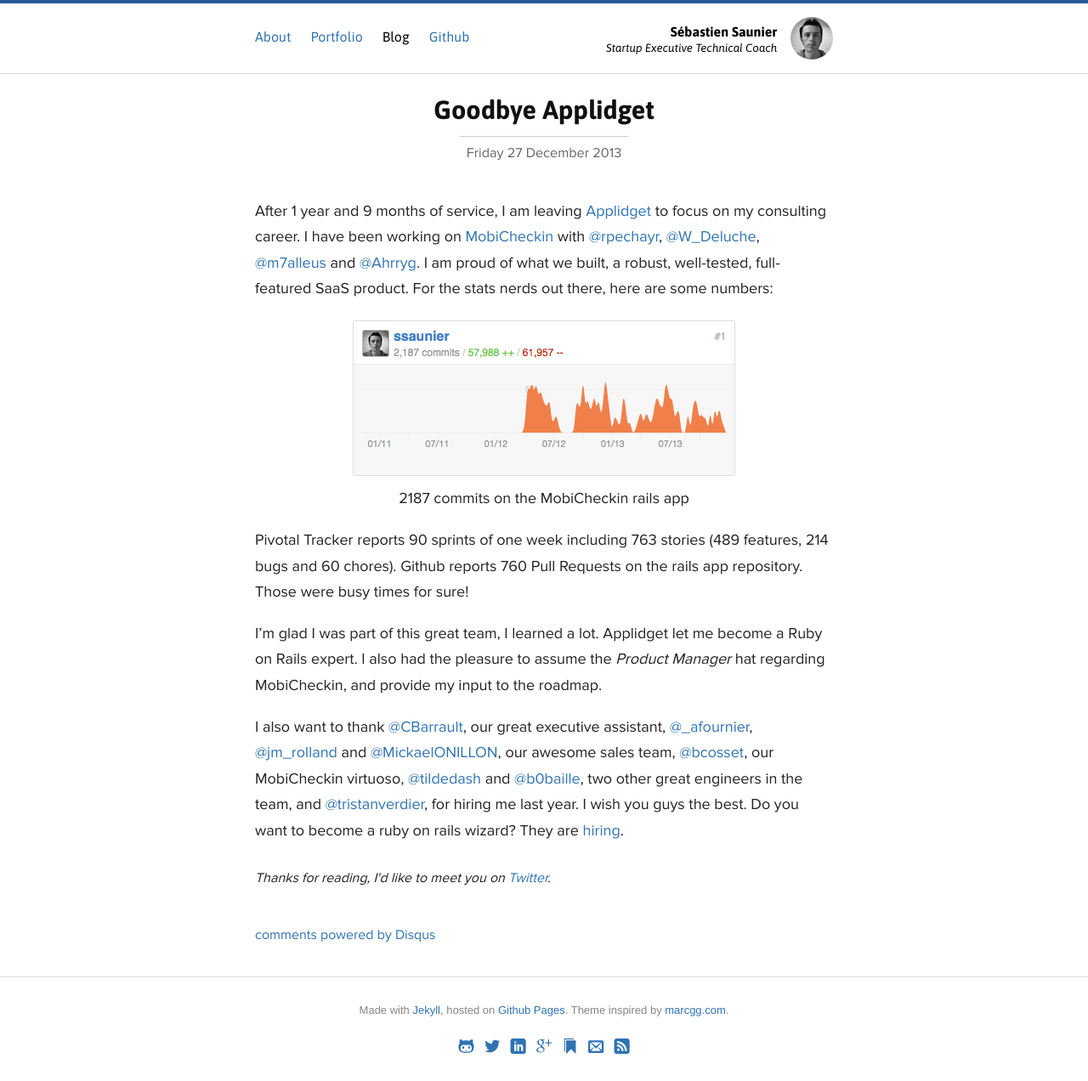
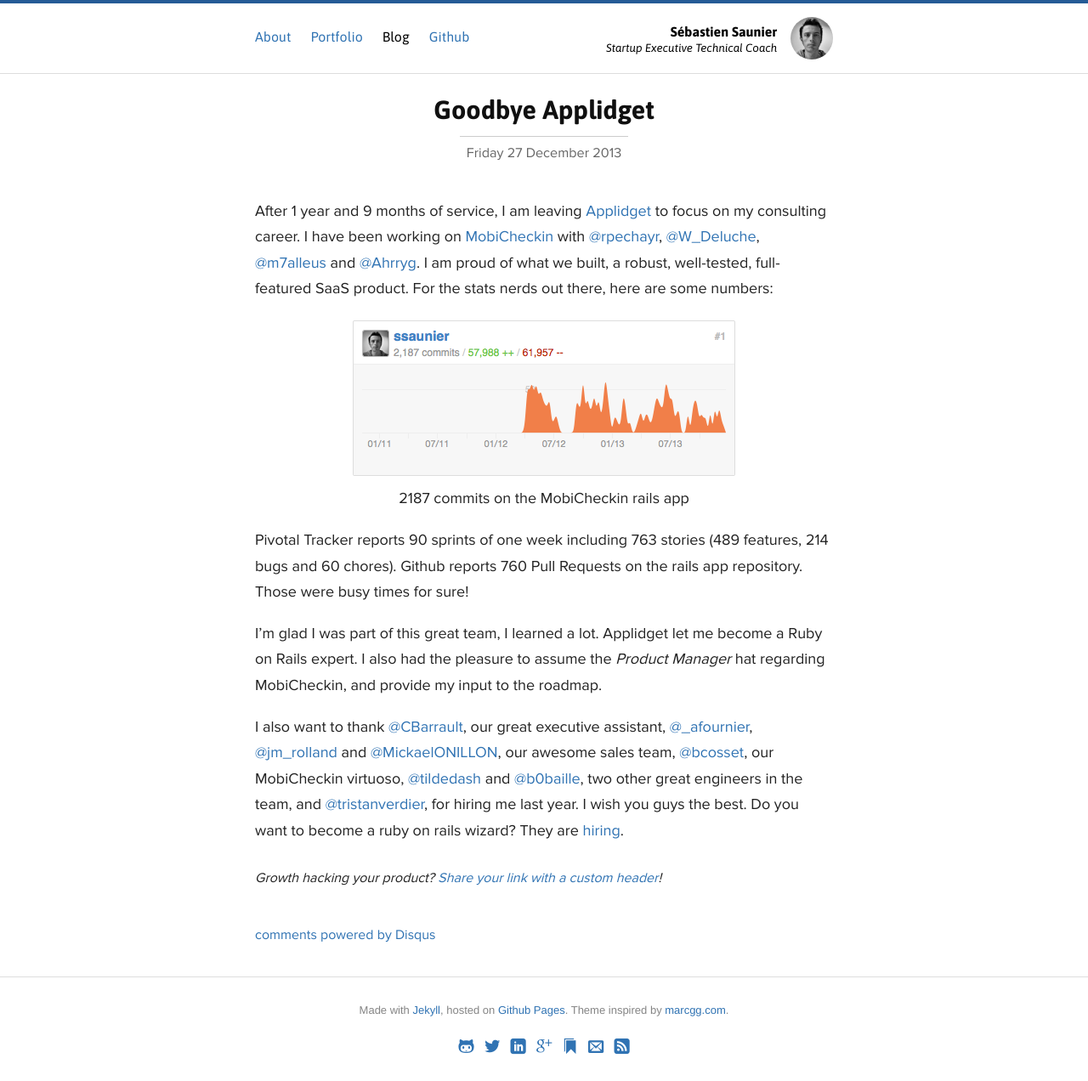
Before and after one commit to ssaunier/ssaunier.github.io, a Jekyll site: the page built from _posts/2013-12-27-goodbye-applidget.markdown, in a window 1280 px wide. Shown: the whole page at 85% size. Built offline with Jekyll 4.4.1, drawn with Linux system fonts in a browser that asks for light colours; Markdown is read by kramdown in place of the engine named in the settings; comment, search, counter and statistics services are not loaded.

Commit message:
First display of Headsha.re

```diff
--- a/_layouts/post.html
+++ b/_layouts/post.html
@@ -23,7 +23,9 @@
 </article>
 
 <section class="post-footer inner">
-  Thanks for reading, I'd like to meet you on <a href="https://twitter.com/intent/follow?screen_name=ssaunier">Twitter</a>.
+  Growth hacking your product?
+  <a href="http://www.headsha.re/?utm_source=saunier.me&utm_medium=link&utm_campaign=Headsha.re">Share your link with a custom header</a>!
+  <!-- Thanks for reading, I'd like to meet you on <a href="https://twitter.com/intent/follow?screen_name=ssaunier">Twitter</a>. -->
 </section>
 
 <div class="separator"></div>
```
